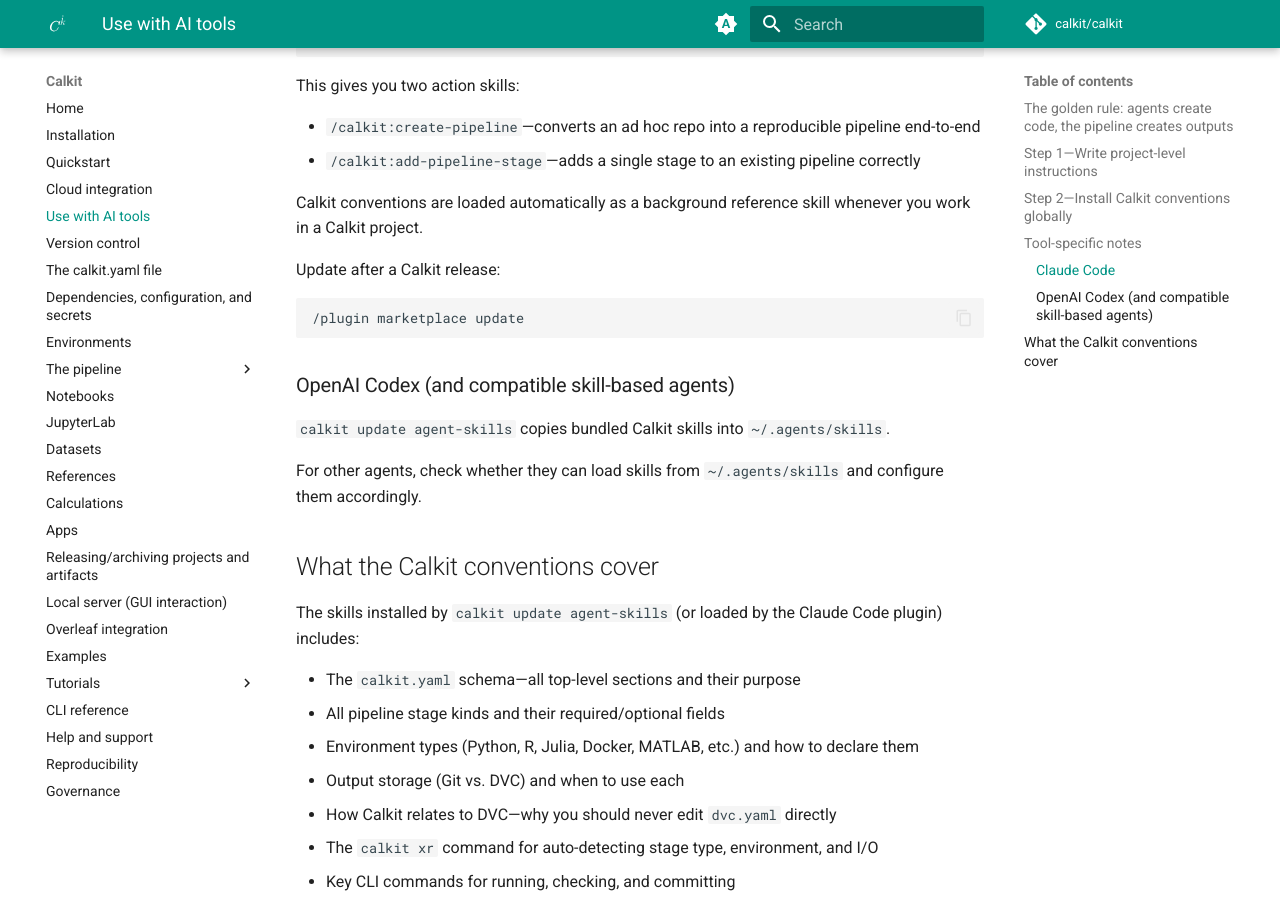
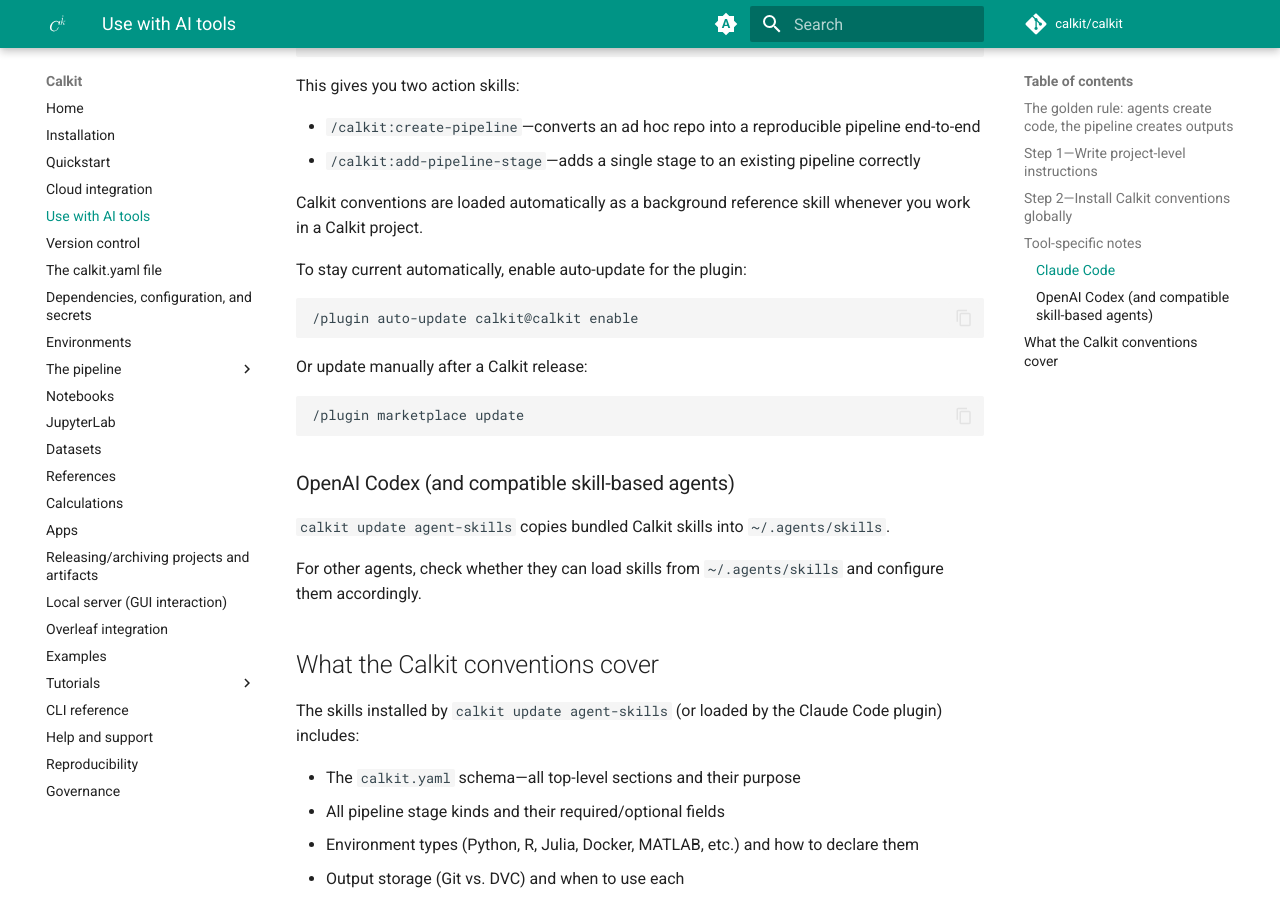
Before and after one commit to calkit/calkit, an MkDocs documentation site: the page built from docs/ai-tools.md, in a window 1280 px wide and 900 px high, scrolled down 2033 px. Built offline with MkDocs 1.6.1 and Material for MkDocs 9.7.7, drawn with Linux system fonts in a browser that asks for light colours; comment, search, counter and statistics services are not loaded.

Commit message:
Doc autoupdate

````diff
--- a/docs/ai-tools.md
+++ b/docs/ai-tools.md
@@ -107,7 +107,13 @@
 Calkit conventions are loaded automatically as a background reference skill
 whenever you work in a Calkit project.
 
-Update after a Calkit release:
+To stay current automatically, enable auto-update for the plugin:
+
+```
+/plugin auto-update calkit@calkit enable
+```
+
+Or update manually after a Calkit release:
 
 ```
 /plugin marketplace update
````
